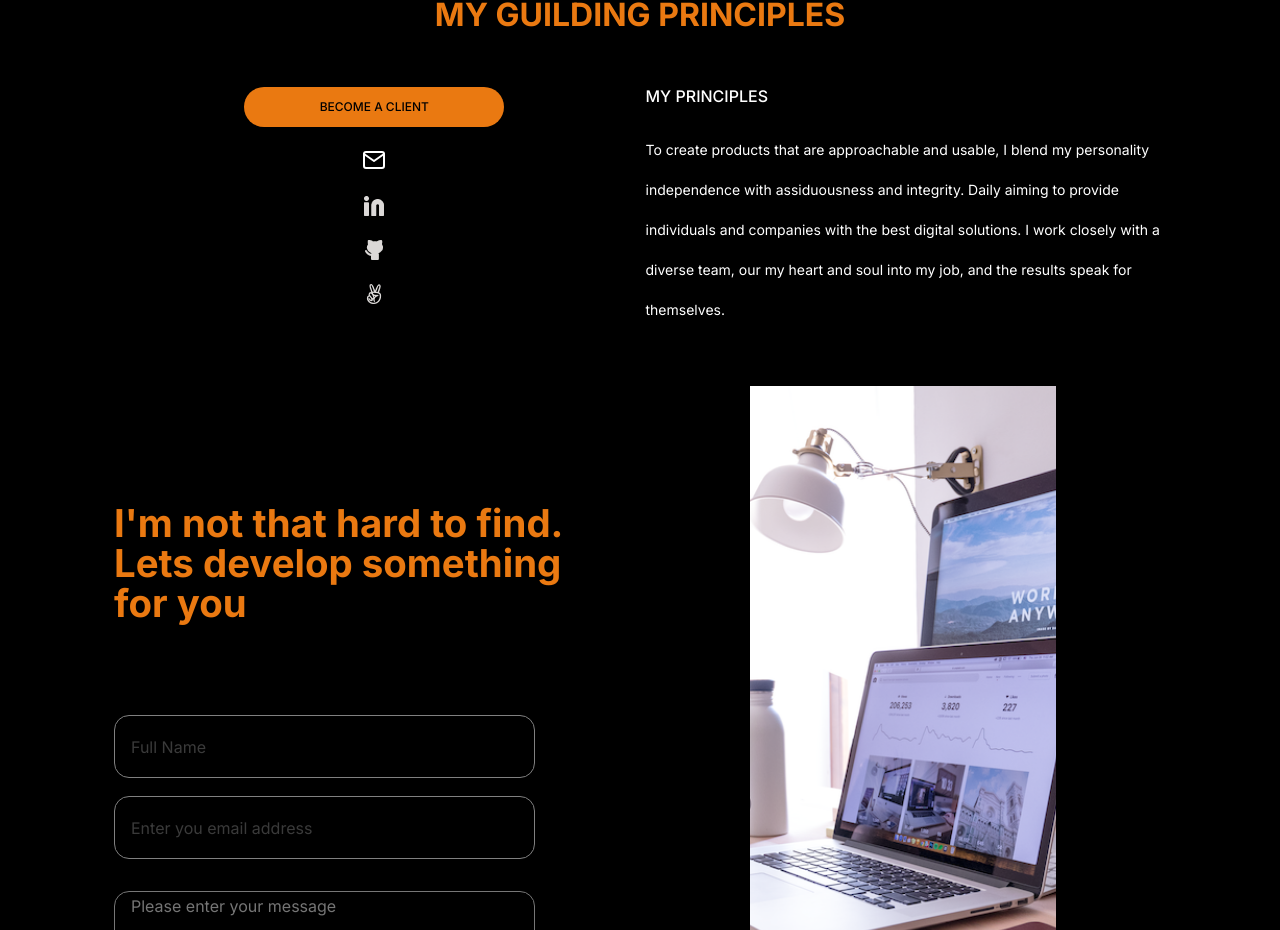
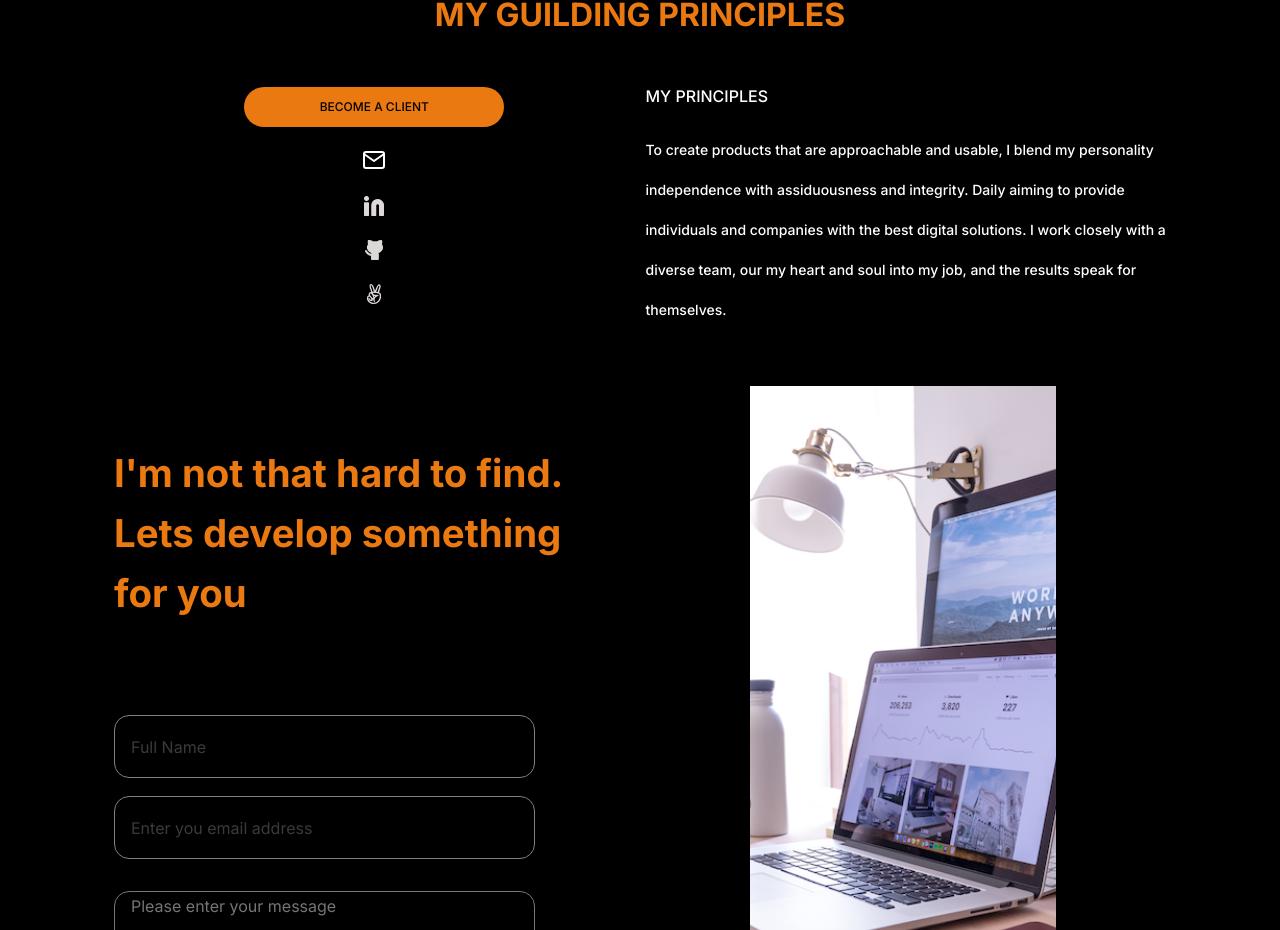
Before and after one commit to wale-prog/portfolio, a React (Create React App) app: page /about in a window 1280 px wide. Shown: the part 1320-2250 px from the top of the page. Built offline with nearby package versions, Linux system fonts and the light colour scheme.

Commit message:
Fix linter errors

```diff
--- a/src/components/AboutPage/About.css
+++ b/src/components/AboutPage/About.css
@@ -48,6 +48,7 @@
   font-size: 32px;
   line-height: 38.73px;
 }
+
 .icon-text {
   font-weight: 500;
   font-size: 12px;
@@ -64,16 +65,20 @@
   gap: 11px;
 }
 
-.icons div:last-child {
-  flex: 1;
-}
-
 .icons > div > div {
   display: flex;
   flex-direction: column;
   align-items: center;
   gap: 40px;
   margin-top: 40px;
+}
+
+.icons div:last-child {
+  flex: 1;
+}
+
+.about-contact img {
+  width: 80%;
 }
 
 .icons > div > div img {
@@ -85,7 +90,7 @@
 }
 
 .principle-text {
-  font-size: 500;
+  font-weight: 500;
   font-size: 14px;
   line-height: 40px;
 }
@@ -93,15 +98,10 @@
 .about-contact h3 {
   text-align: left;
   margin-bottom: 74px;
-  /* width: 16.436rem; */
   font-size: 32px;
   font-weight: 700;
   line-height: 38.73px;
   color: #ea7911;
-}
-
-.about-contact img {
-  width: 80%;
 }
 
 @media (min-width: 768px) {
@@ -148,6 +148,10 @@
     padding: 0 89px 42px 89px;
   }
 
+  .about-contact2 div {
+    flex: 1;
+  }
+
   .principle > div > div {
     flex: 1;
   }
@@ -177,14 +181,6 @@
     gap: 20px;
     margin-top: 20px;
   }
-  .about-contact2 h3 {
-    text-align: left;
-    margin-bottom: 74px;
-    font-size: 32px;
-    font-weight: 700;
-    line-height: 38.73px;
-    color: #ea7911;
-  }
 
   .about-contact2 {
     display: flex;
@@ -195,9 +191,11 @@
   .about-contact2 h3 {
     margin-top: 36px;
     padding-right: 70px;
+    margin-bottom: 74px;
     font-weight: 700;
     font-size: 2.4rem;
-    line-height: 40px;
+    line-height: 60px;
+    color: #ea7911;
   }
 
   .about-contact2 img {
@@ -206,8 +204,4 @@
     flex: 1;
     height: 700px;
   }
-
-  .about-contact2 div {
-    flex: 1;
-  }
 }
--- a/src/components/AboutPage/ContactForm.css
+++ b/src/components/AboutPage/ContactForm.css
@@ -1,7 +1,3 @@
-/* form textarea {
-  height: 63px;
-} */
-
 .contact-form {
   width: 80%;
   margin: 18px 0;
@@ -10,21 +6,19 @@
   gap: 18px;
 }
 
+input {
+  border: 1px solid #fff;
+}
+
 .contact-form input,
 .contact-form textarea {
   background-color: #000;
   color: #fff;
-  /* border: 1px solid #fff; */
   opacity: 0.5;
   border-radius: 15px;
   height: 63px;
   outline: none;
   padding-left: 16px;
-}
-
-input {
-  border: 1px solid #fff;
-  /* opacity: 1; */
 }
 
 input:focus {
--- a/src/components/HomePage/Contact.css
+++ b/src/components/HomePage/Contact.css
@@ -116,9 +116,21 @@
   font-weight: 400;
 }
 
+.footer-content a {
+  color: #fff;
+  font-weight: 400;
+  font-size: 12px;
+  opacity: 0.4;
+}
+
 .success-message > p > a {
   color: #ea7911;
   text-decoration: underline;
+}
+
+.footer-content a:hover {
+  text-decoration: none;
+  color: #ea7911;
 }
 
 .success-message > p > a:active {
@@ -139,18 +151,6 @@
 .footer-content {
   display: flex;
   gap: 7%;
-}
-
-.footer-content a {
-  color: #fff;
-  font-weight: 400;
-  font-size: 12px;
-  opacity: 0.4;
-}
-
-.footer-content a:hover {
-  text-decoration: none;
-  color: #ea7911;
 }
 
 .footer img {
```
